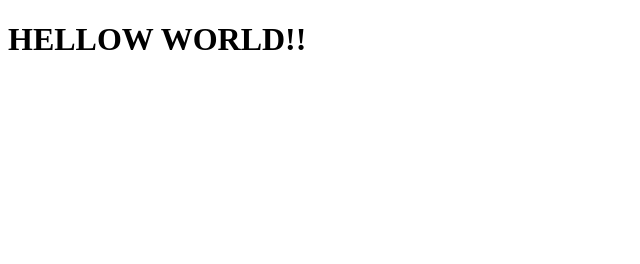
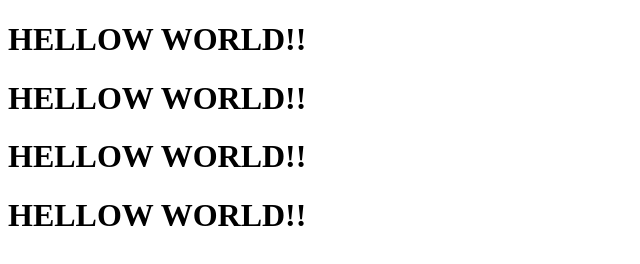
Before and after one commit to ASHISHTOMER0817/big_Project, a website: page index.html in a window 1280 px wide. Shown: the whole page, without its empty margins (0-640 px from the left). Drawn offline with Linux system fonts and the light colour scheme.

Commit message:
third commit

```diff
--- a/index.html
+++ b/index.html
@@ -7,5 +7,8 @@
 </head>
 <body>
     <h1>HELLOW WORLD!!</h1>
+    <h1>HELLOW WORLD!!</h1>
+    <h1>HELLOW WORLD!!</h1>
+    <h1>HELLOW WORLD!!</h1>
 </body>
 </html>
```
